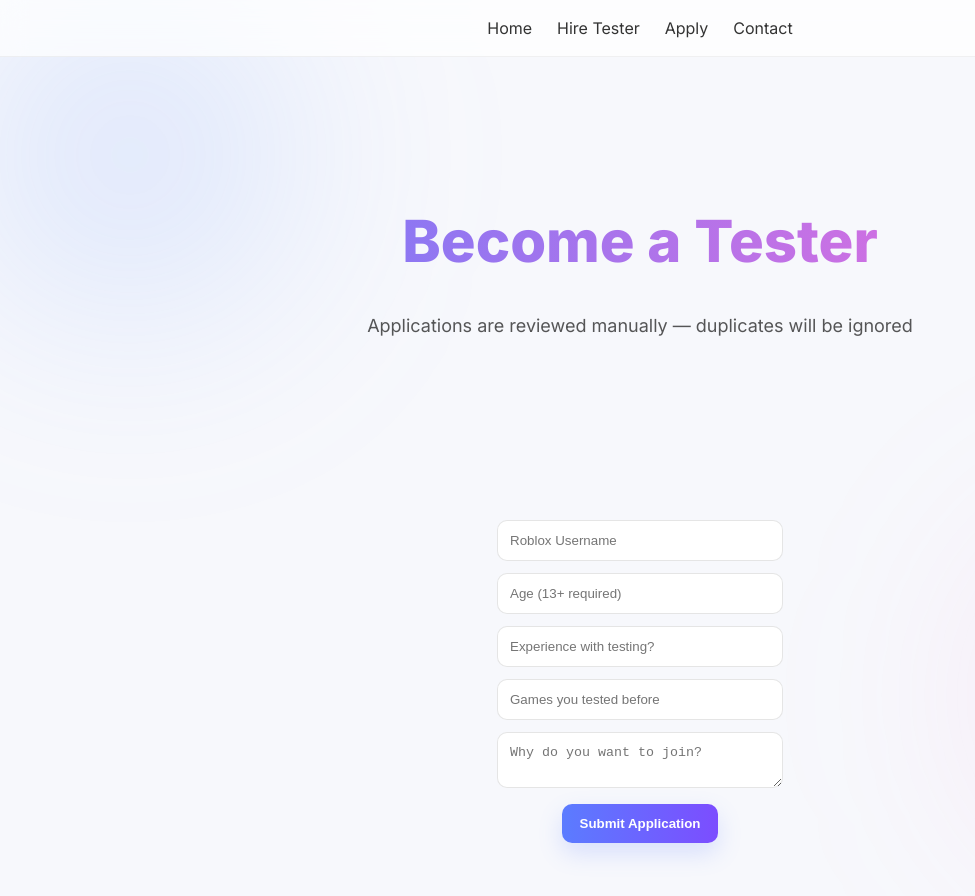
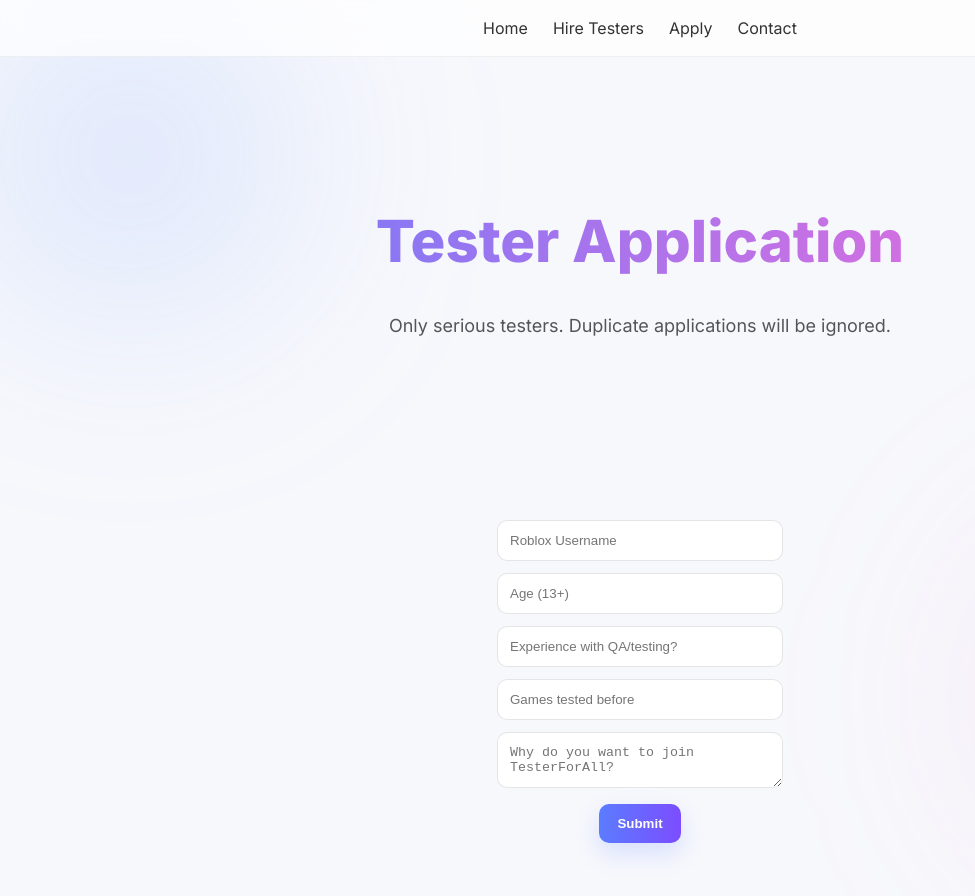
Before and after one commit to PSXgamingytPSX/testerforall-website, a plain HTML site: page apply.html in a window 1280 px wide. Shown: the whole page, without its empty margins (0-975 px from the left). Drawn offline with Linux system fonts and the light colour scheme.

Commit message:
Update apply.html

```diff
--- a/apply.html
+++ b/apply.html
@@ -8,29 +8,29 @@
 
 <nav>
   <a href="index.html">Home</a>
-  <a href="hire.html">Hire Tester</a>
+  <a href="hire.html">Hire Testers</a>
   <a href="apply.html">Apply</a>
   <a href="https://discord.com" target="_blank">Contact</a>
 </nav>
 
 <header>
-  <h1>Become a Tester</h1>
-  <p>Applications are reviewed manually — duplicates will be ignored</p>
+  <h1>Tester Application</h1>
+  <p>Only serious testers. Duplicate applications will be ignored.</p>
 </header>
 
 <div class="container">
 
-  <form onsubmit="submitApp(event)">
+<form onsubmit="submitApp(event)">
 
-    <input placeholder="Roblox Username" required><br>
-    <input placeholder="Age (13+ required)" required><br>
-    <input placeholder="Experience with testing?" required><br>
-    <input placeholder="Games you tested before" required><br>
-    <textarea placeholder="Why do you want to join?" required></textarea><br>
+  <input placeholder="Roblox Username" required><br>
+  <input placeholder="Age (13+)" required><br>
+  <input placeholder="Experience with QA/testing?" required><br>
+  <input placeholder="Games tested before" required><br>
+  <textarea placeholder="Why do you want to join TesterForAll?" required></textarea><br>
 
-    <button class="btn" type="submit">Submit Application</button>
+  <button class="btn" type="submit">Submit</button>
 
-  </form>
+</form>
 
 </div>
 
```
